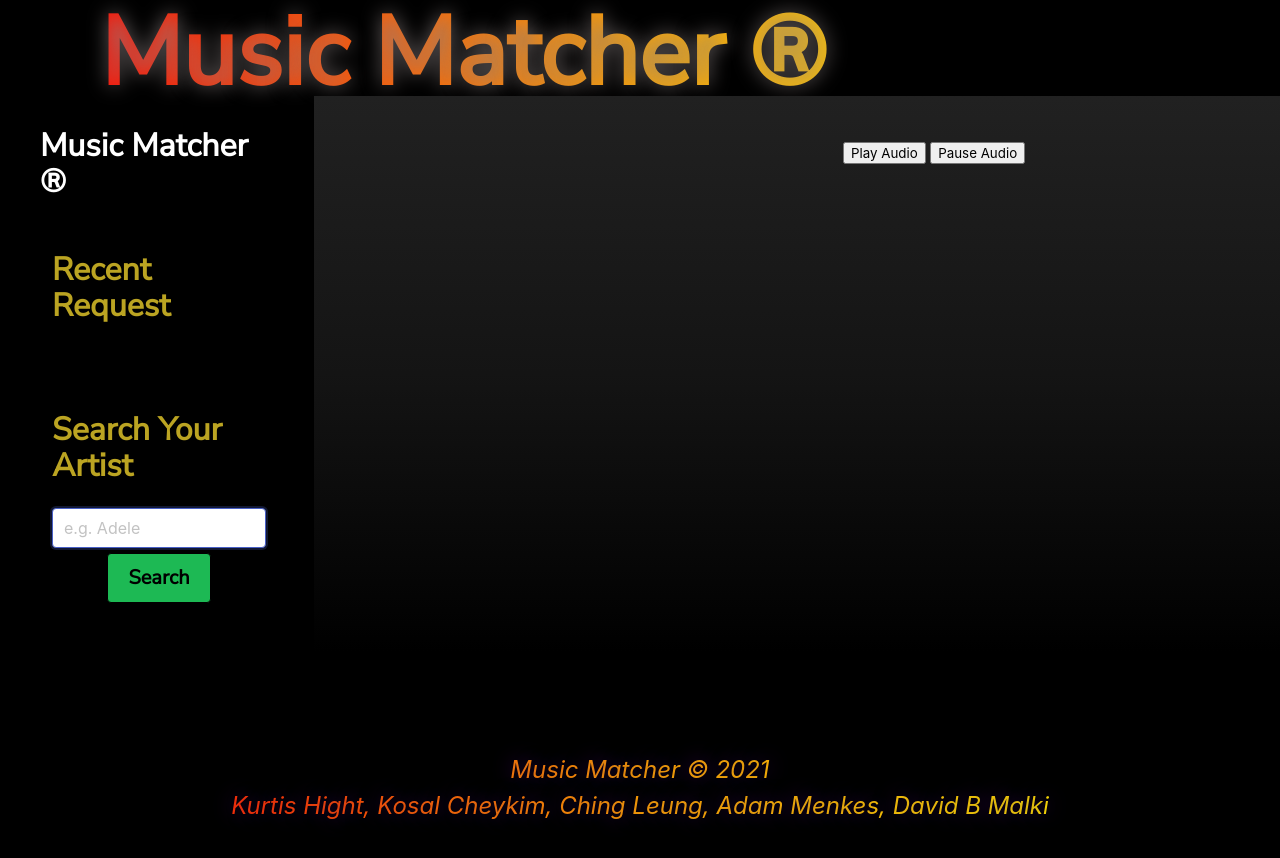
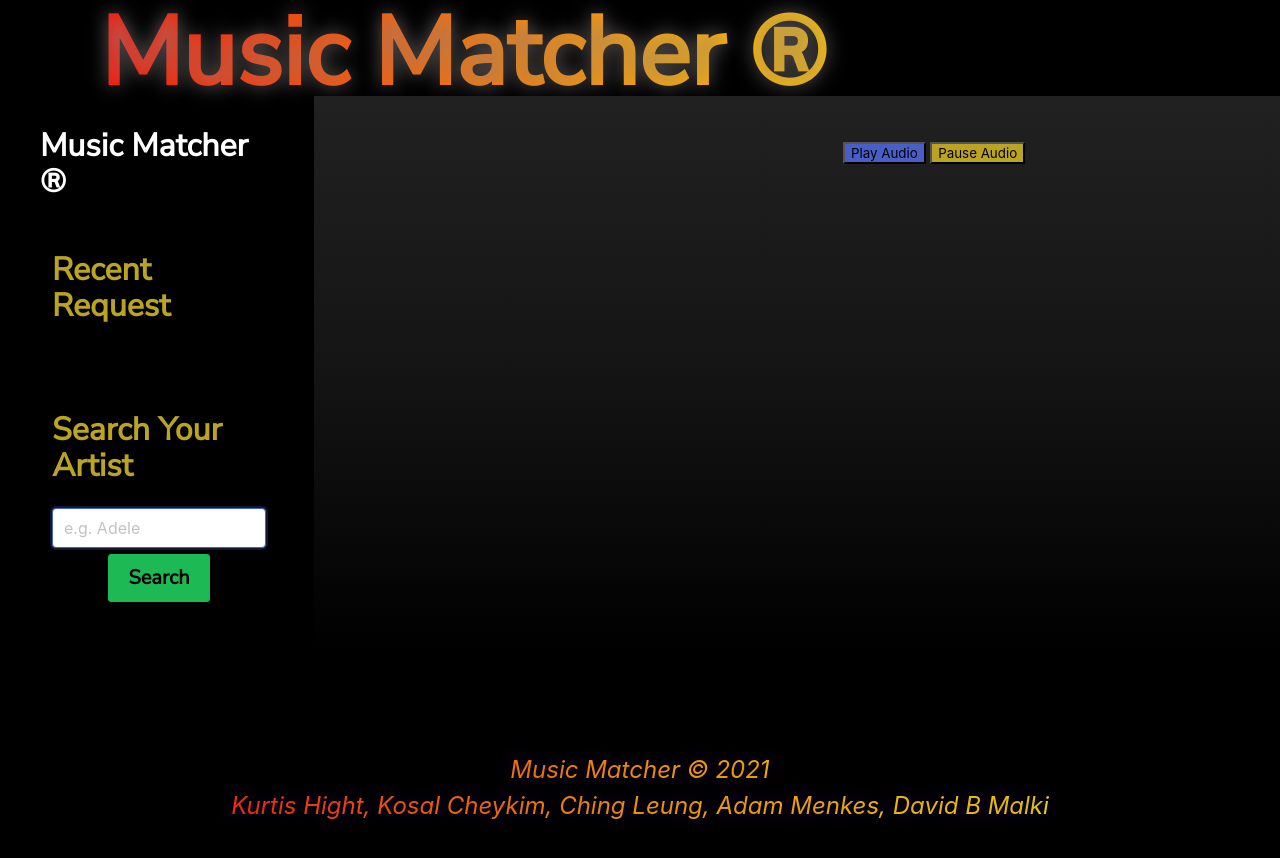
Before and after one commit to kcheykim/MusicMatcher, a plain HTML site: page index.html in a window 1280 px wide. Drawn offline with nearby package versions, Linux system fonts and the light colour scheme.

Commit message:
minor changes to css

```diff
--- a/assets/css/styles.css
+++ b/assets/css/styles.css
@@ -124,3 +124,11 @@ footer {
 .right-text {
     color: var(--secondary-text)!important;
 }
+
+.play-audio {
+    background-color: var(--secondary-text);
+}
+
+.pause-audio {
+    background-color: var(--main-text);
+}
--- a/assets/js/script.js
+++ b/assets/js/script.js
@@ -177,6 +177,7 @@ function replaceStr(string, unwanted, replace) {
     return string.split(unwanted).join(replace);
 };
 
+
 function play() {
     try {
         audio.play();
--- a/index.html
+++ b/index.html
@@ -25,9 +25,9 @@
             <div class="columns">
                 <div class="column is-3">
                     <!-- <header class="tile is-parent"> -->
-                        <h1 class="title tile is-child notification leftside">
-                            Music Matcher &REG;
-                        </h1>
+                    <h1 class="title tile is-child notification leftside">
+                        Music Matcher &REG;
+                    </h1>
                     <!-- </header> -->
                     <div class="tile is-parent is-vertical">
                         <!-- added id 'request-song' for appending song -->
@@ -63,7 +63,8 @@
                         </article>
                         <article class="tile is-child notification righty">
                             <!-- added id 'song-info' for appending artist -->
-                            <div class="content">
+                            <div class="content" id="music-player">
+
                                 <button class="play-audio" onclick="play()">Play Audio</button>
                                 <button class="pause-audio" onclick="pause()">Pause Audio</button>
                             </div>
```
